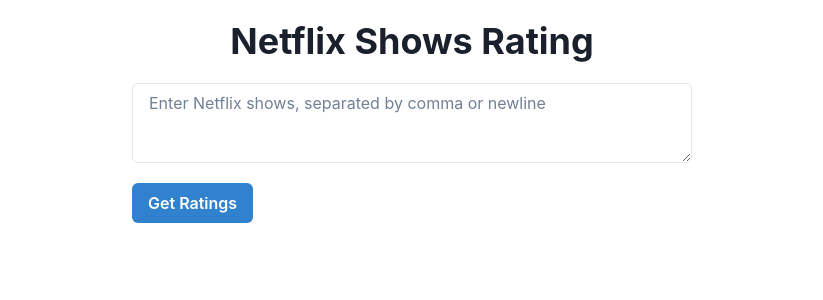
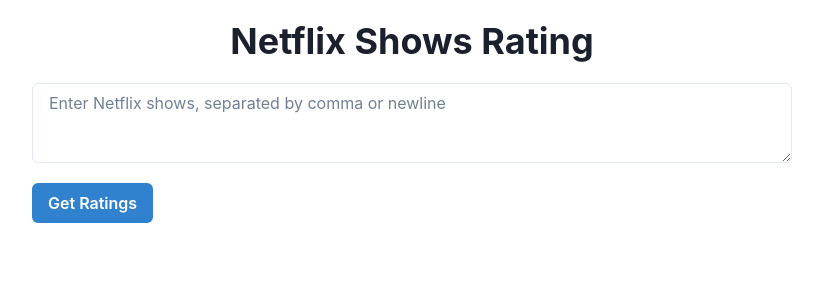
Before and after one commit to GPT-Engineer-App/netflix-rank-fetcher, a React (Vite) app: page / in a window 1280 px wide. Shown: the top 300 px of the page, without its empty margins (228-1051 px from the left). Built offline with nearby package versions, Linux system fonts and the light colour scheme.

Commit message:
Increased the maximum width of the parent container for the "Series Ranked" table to allow more data to be displayed without wrapping.
Prompt: Can you please make "Series Ranked" table wider, so that all data can be displayed?

```diff
--- a/src/pages/Index.jsx
+++ b/src/pages/Index.jsx
@@ -53,7 +53,7 @@ const Index = () => {
   };
 
   return (
-    <Box maxWidth="600px" margin="auto" padding="20px">
+    <Box maxWidth="800px" margin="auto" padding="20px">
       <Heading as="h1" size="xl" textAlign="center" marginBottom="20px">
         Netflix Shows Rating
       </Heading>
```
